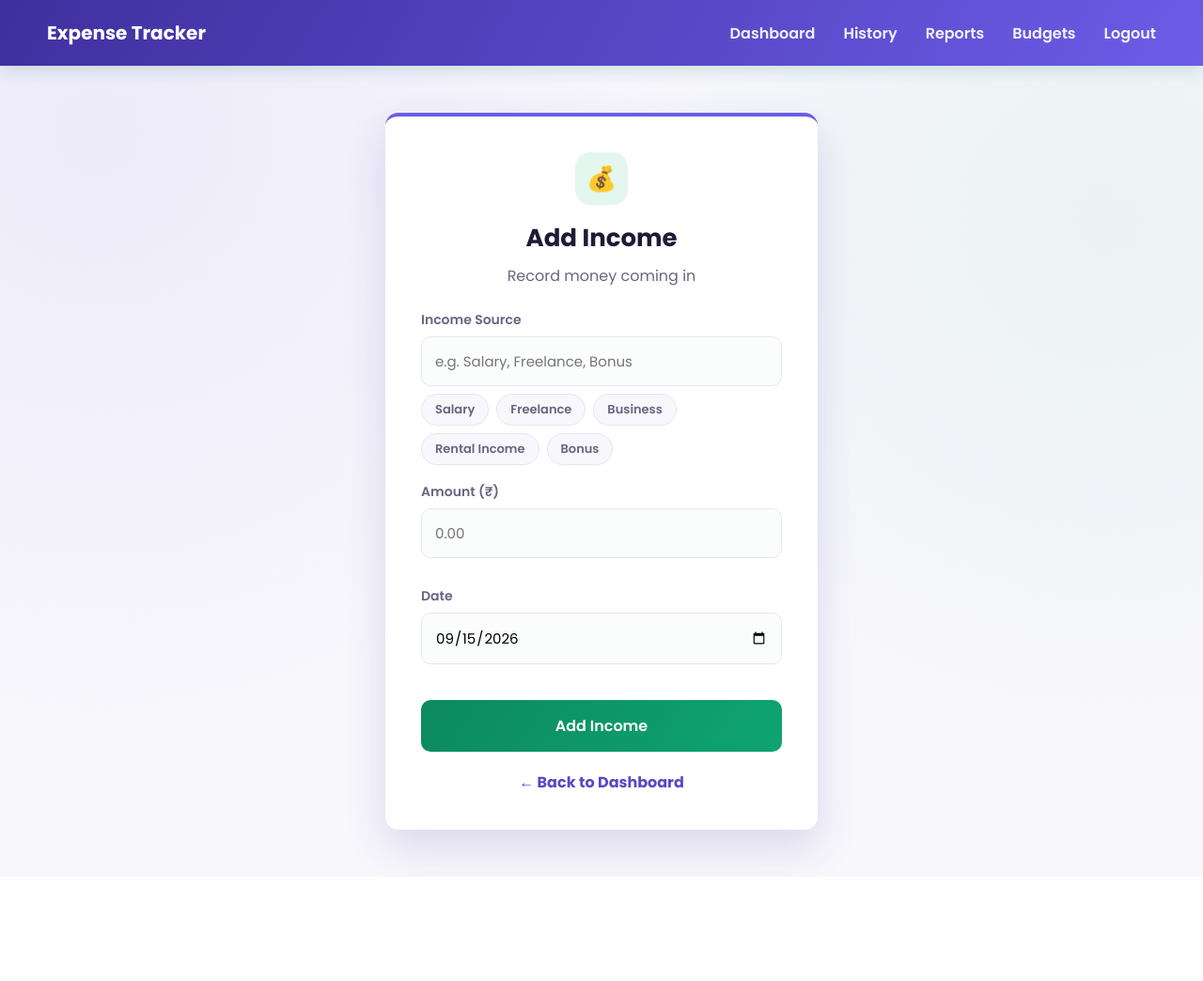
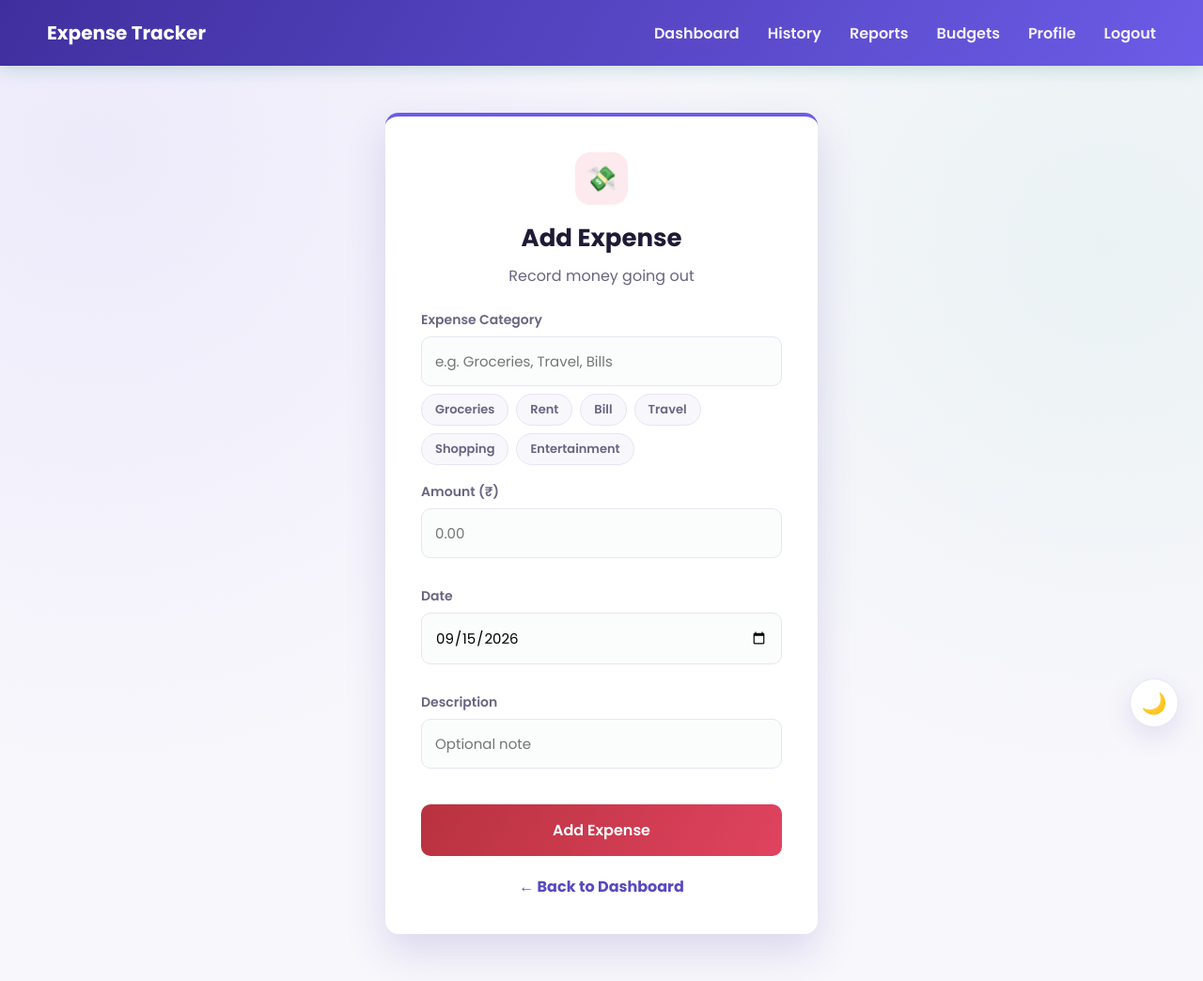
Before and after one commit to saif-ai-dev/Expense_Tracker, a Flask app: page /add_expense in a window 1280 px wide. Shown: the whole page at 94% size. Before the commit the page ends 924 px from the top, so only its background shows below. Run offline with Flask 3, Linux system fonts and the light colour scheme; a user stored in the database is signed in.

Commit message:
Complete Expense Tracker Project

```diff
--- a/app.py
+++ b/app.py
@@ -1,7 +1,9 @@
 from functools import wraps
 from datetime import date
+import csv
+import io
 
-from flask import Flask, render_template, request, redirect, url_for, flash, session
+from flask import Flask, render_template, request, redirect, url_for, flash, session, Response
 import sqlite3
 from werkzeug.security import generate_password_hash, check_password_hash
 
@@ -345,6 +347,33 @@ def delete_budget(budget_id):
     flash("Budget removed.")
     return redirect(url_for("budgets"))
 
+@app.route("/export_csv")
+@login_required
+def export_csv():
+    conn = get_db()
+    cursor = conn.cursor()
+    cursor.execute("""
+        SELECT date, type, category, description, amount
+        FROM transactions
+        WHERE user_id=?
+        ORDER BY date DESC, id DESC
+    """, (session["user_id"],))
+    rows = cursor.fetchall()
+    conn.close()
+
+    buffer = io.StringIO()
+    writer = csv.writer(buffer)
+    writer.writerow(["Date", "Type", "Category", "Description", "Amount"])
+    for r in rows:
+        writer.writerow([r["date"] or "", r["type"], r["category"], r["description"] or "", r["amount"]])
+
+    filename = f"expense_tracker_history_{date.today().isoformat()}.csv"
+
+    return Response(
+        buffer.getvalue(),
+        mimetype="text/csv",
+        headers={"Content-Disposition": f"attachment; filename={filename}"}
+    )
 
 @app.route("/transaction_history")
 @login_required
@@ -501,6 +530,75 @@ def register():
 
     return render_template("register.html")
 
+@app.route("/profile", methods=["GET", "POST"])
+@login_required
+def profile():
+    user_id = session["user_id"]
+
+    if request.method == "POST":
+        form_type = request.form.get("form_type")
+        conn = get_db()
+        cursor = conn.cursor()
+
+        if form_type == "update_info":
+            name = request.form.get("name", "").strip()
+            email = request.form.get("email", "").strip().lower()
+
+            if not name or not email:
+                flash("Name and email cannot be empty.")
+                conn.close()
+                return redirect(url_for("profile"))
+
+            try:
+                cursor.execute(
+                    "UPDATE users SET name=?, email=? WHERE id=?",
+                    (name, email, user_id)
+                )
+                conn.commit()
+                session["user_name"] = name
+                flash("Profile updated successfully!")
+            except sqlite3.IntegrityError:
+                flash("That email is already in use by another account.")
+
+            conn.close()
+            return redirect(url_for("profile"))
+
+        elif form_type == "change_password":
+            current_password = request.form.get("current_password", "")
+            new_password = request.form.get("new_password", "")
+            confirm_password = request.form.get("confirm_password", "")
+
+            user = cursor.execute(
+                "SELECT password FROM users WHERE id=?", (user_id,)
+            ).fetchone()
+
+            if not user or not check_password_hash(user["password"], current_password):
+                flash("Current password is incorrect.")
+            elif len(new_password) < 6:
+                flash("New password must be at least 6 characters.")
+            elif new_password != confirm_password:
+                flash("New passwords do not match.")
+            else:
+                cursor.execute(
+                    "UPDATE users SET password=? WHERE id=?",
+                    (generate_password_hash(new_password), user_id)
+                )
+                conn.commit()
+                flash("Password changed successfully!")
+
+            conn.close()
+            return redirect(url_for("profile"))
+
+        conn.close()
+        return redirect(url_for("profile"))
+
+    conn = get_db()
+    user = conn.execute(
+        "SELECT id, name, email FROM users WHERE id=?", (user_id,)
+    ).fetchone()
+    conn.close()
+
+    return render_template("profile.html", user=user)
 
 @app.route("/logout")
 def logout():
--- a/static/css/style.css
+++ b/static/css/style.css
@@ -1015,7 +1015,7 @@ body {
 
 .quick-actions-grid {
     display: grid;
-    grid-template-columns: repeat(4, 1fr);
+    grid-template-columns: repeat(5, 1fr);
     gap: 16px;
     margin-bottom: 44px;
 }
@@ -1066,6 +1066,10 @@ body {
 @media (max-width: 900px) {
     .stat-grid { grid-template-columns: 1fr; }
     .quick-actions-grid { grid-template-columns: repeat(2, 1fr); }
+}
+
+@media (max-width: 1000px) {
+    .quick-actions-grid {grid-template-columns: repeat(3, 1fr);}
 }
 
 /* ============================================
@@ -1274,3 +1278,114 @@ body {
     font-weight: 600;
 }
 .budget-item-foot.over-budget-text { color: var(--expense); }
+
+/* ============================================
+   CSV EXPORT BUTTON
+   ============================================ */
+.btn-csv {
+    background: var(--income);
+    color: white;
+    text-decoration: none;
+    padding: 12px 22px;
+    border-radius: 10px;
+    font-weight: 600;
+    font-size: 14px;
+    display: inline-flex;
+    align-items: center;
+    transition: background 0.2s ease, transform 0.2s ease;
+}
+.btn-csv:hover {
+    background: #0c8a5f;
+    transform: translateY(-2px);
+}
+
+/* ============================================
+   DARK MODE — theme override + toggle button
+   ============================================ */
+html[data-theme="dark"] {
+    --brand: #8b7cf6;
+    --brand-dark: #7a6ae8;
+    --brand-deep: #5849C2;
+    --ink: #EDE9F7;
+    --muted: #a79fc2;
+    --bg: #14101f;
+    --card: #1e1a2e;
+    --border: #322c48;
+    --income: #2dd4a3;
+    --income-soft: rgba(45, 212, 163, 0.14);
+    --expense: #f0667d;
+    --expense-soft: rgba(240, 102, 125, 0.14);
+    --shadow-sm: 0 4px 14px rgba(0, 0, 0, 0.3);
+    --shadow-md: 0 10px 28px rgba(0, 0, 0, 0.4);
+    --shadow-lg: 0 18px 44px rgba(0, 0, 0, 0.5);
+}
+
+html[data-theme="dark"] body {
+    background:
+        radial-gradient(circle at 8% 15%, rgba(139, 124, 246, 0.1), transparent 45%),
+        radial-gradient(circle at 92% 25%, rgba(45, 212, 163, 0.08), transparent 40%),
+        var(--bg);
+}
+
+html[data-theme="dark"] .report-card,
+html[data-theme="dark"] .chart-card,
+html[data-theme="dark"] .category-report,
+html[data-theme="dark"] .bar-chart-card {
+    background: var(--card);
+}
+
+html[data-theme="dark"] .report-table th {
+    background: var(--border);
+    color: var(--ink);
+}
+
+html[data-theme="dark"] .report-table td,
+html[data-theme="dark"] .report-table th {
+    border-bottom-color: var(--border);
+}
+
+.theme-toggle {
+    position: fixed;
+    bottom: 26px;
+    right: 26px;
+    width: 52px;
+    height: 52px;
+    border-radius: 50%;
+    background: var(--card);
+    border: 1.5px solid var(--border);
+    box-shadow: var(--shadow-md);
+    display: flex;
+    align-items: center;
+    justify-content: center;
+    font-size: 22px;
+    cursor: pointer;
+    z-index: 999;
+    transition: transform 0.2s ease, box-shadow 0.2s ease;
+}
+
+.theme-toggle:hover {
+    transform: scale(1.08) rotate(-8deg);
+    box-shadow: var(--shadow-lg);
+}
+
+@media (max-width: 640px) {
+    .theme-toggle {
+        bottom: 18px;
+        right: 18px;
+        width: 46px;
+        height: 46px;
+        font-size: 19px;
+    }
+}
+
+/* ============================================
+   PROFILE PAGE — stacked cards
+   ============================================ */
+.profile-page {
+    flex-direction: column;
+    align-items: center;
+    gap: 24px;
+}
+.profile-page .expense-container {
+    margin: 0;
+}
--- a/static/js/script.js
+++ b/static/js/script.js
@@ -1,3 +1,13 @@
+// Apply saved dark-mode preference as early as possible (before DOMContentLoaded)
+// to avoid a flash of the light theme on page load.
+(function () {
+    var saved = localStorage.getItem('theme');
+    if (saved === 'dark') {
+        document.documentElement.setAttribute('data-theme', 'dark');
+    }
+})();
+
+// Auto-dismiss flash messages after a few seconds
 document.addEventListener('DOMContentLoaded', function () {
     document.querySelectorAll('.flash-msg').forEach(function (el) {
         setTimeout(function () {
@@ -8,6 +18,7 @@ document.addEventListener('DOMContentLoaded', function () {
         }, 3500);
     });
 
+    // Mark the current page's nav link as active
     var here = window.location.pathname;
     document.querySelectorAll('nav a, .nav-links a').forEach(function (link) {
         if (link.getAttribute('href') === here) {
@@ -15,6 +26,7 @@ document.addEventListener('DOMContentLoaded', function () {
         }
     });
 
+    // One orchestrated count-up moment for dashboard/report figures
     document.querySelectorAll('[data-count]').forEach(function (el) {
         var target = parseFloat(el.getAttribute('data-count')) || 0;
         var duration = 650;
@@ -31,6 +43,7 @@ document.addEventListener('DOMContentLoaded', function () {
         requestAnimationFrame(tick);
     });
 
+    // Category / source quick-select chips (Add Income / Add Expense pages)
     document.querySelectorAll('.chip').forEach(function (chip) {
         chip.addEventListener('click', function () {
             var targetId = chip.getAttribute('data-target');
@@ -45,4 +58,30 @@ document.addEventListener('DOMContentLoaded', function () {
             chip.classList.add('chip-active');
         });
     });
+
+    // Dark mode toggle — floating button, appended to every page
+    var toggle = document.createElement('button');
+    toggle.className = 'theme-toggle';
+    toggle.setAttribute('aria-label', 'Toggle dark mode');
+    toggle.type = 'button';
+
+    function setIcon() {
+        var isDark = document.documentElement.getAttribute('data-theme') === 'dark';
+        toggle.textContent = isDark ? '☀️' : '🌙';
+    }
+    setIcon();
+
+    toggle.addEventListener('click', function () {
+        var isDark = document.documentElement.getAttribute('data-theme') === 'dark';
+        if (isDark) {
+            document.documentElement.removeAttribute('data-theme');
+            localStorage.setItem('theme', 'light');
+        } else {
+            document.documentElement.setAttribute('data-theme', 'dark');
+            localStorage.setItem('theme', 'dark');
+        }
+        setIcon();
+    });
+
+    document.body.appendChild(toggle);
 });
--- a/templates/add_expense.html
+++ b/templates/add_expense.html
@@ -1,14 +1,11 @@
 <!DOCTYPE html>
 <html lang="en">
-
 <head>
     <meta charset="UTF-8">
     <meta name="viewport" content="width=device-width, initial-scale=1.0">
-    <title>Add Income - Expense Tracker</title>
-
+    <title>Add Expense</title>
     <link rel="stylesheet" href="{{ url_for('static', filename='css/style.css') }}">
 </head>
-
 <body>
 
     <nav>
@@ -18,6 +15,7 @@
             <li><a href="{{ url_for('transaction_history') }}">History</a></li>
             <li><a href="{{ url_for('reports') }}">Reports</a></li>
             <li><a href="{{ url_for('budgets') }}">Budgets</a></li>
+            <li><a href="{{ url_for('profile') }}">Profile</a></li>
             <li><a href="{{ url_for('logout') }}">Logout</a></li>
         </ul>
     </nav>
@@ -30,50 +28,41 @@
 
     <div class="form-page">
 
-        <div class="expense-container income-mode">
+        <div class="expense-container expense-mode">
 
-            <div class="form-icon-header">💰</div>
+            <div class="form-icon-header">💸</div>
 
-            <h1>Add Income</h1>
-            <p class="form-subtext">Record money coming in</p>
+            <h1>Add Expense</h1>
+            <p class="form-subtext">Record money going out</p>
 
-            <form method="POST">
+            <form action="{{ url_for('add_expense') }}" method="POST">
 
-                <label>Income Source</label>
-                <input type="text"
-                       id="source"
-                       name="source"
-                       placeholder="e.g. Salary, Freelance, Bonus"
-                       required>
+                <label>Expense Category</label>
+                <input type="text" id="category" name="category" placeholder="e.g. Groceries, Travel, Bills" required>
 
                 <div class="chip-row">
-                    <span class="chip" data-target="source">Salary</span>
-                    <span class="chip" data-target="source">Freelance</span>
-                    <span class="chip" data-target="source">Business</span>
-                    <span class="chip" data-target="source">Rental Income</span>
-                    <span class="chip" data-target="source">Bonus</span>
+                    <span class="chip" data-target="category">Groceries</span>
+                    <span class="chip" data-target="category">Rent</span>
+                    <span class="chip" data-target="category">Bill</span>
+                    <span class="chip" data-target="category">Travel</span>
+                    <span class="chip" data-target="category">Shopping</span>
+                    <span class="chip" data-target="category">Entertainment</span>
                 </div>
 
                 <label>Amount (₹)</label>
-                <input type="number"
-                       name="amount"
-                       min="0.01"
-                       step="0.01"
-                       placeholder="0.00"
-                       required>
+                <input type="number" name="amount" min="0.01" step="0.01" placeholder="0.00" required>
 
                 <label>Date</label>
                 <input type="date" name="date" value="{{ today }}" required>
 
-                <button type="submit" class="primary-btn">
-                    Add Income
-                </button>
+                <label>Description</label>
+                <input type="text" name="description" placeholder="Optional note">
+
+                <button type="submit" class="primary-btn">Add Expense</button>
 
             </form>
 
-            <a href="/dashboard" class="back-btn">
-                ← Back to Dashboard
-            </a>
+            <a href="/dashboard" class="back-btn">← Back to Dashboard</a>
 
         </div>
 
@@ -81,5 +70,4 @@
 
     <script src="{{ url_for('static', filename='js/script.js') }}"></script>
 </body>
-
 </html>
--- a/templates/add_income.html
+++ b/templates/add_income.html
@@ -18,6 +18,7 @@
             <li><a href="{{ url_for('transaction_history') }}">History</a></li>
             <li><a href="{{ url_for('reports') }}">Reports</a></li>
             <li><a href="{{ url_for('budgets') }}">Budgets</a></li>
+            <li><a href="{{ url_for('profile') }}">Profile</a></li>
             <li><a href="{{ url_for('logout') }}">Logout</a></li>
         </ul>
     </nav>
--- a/templates/budgets.html
+++ b/templates/budgets.html
@@ -15,6 +15,7 @@
         <li><a href="{{ url_for('transaction_history') }}">History</a></li>
         <li><a href="{{ url_for('reports') }}">Reports</a></li>
         <li><a href="{{ url_for('budgets') }}" class="active">Budgets</a></li>
+        <li><a href="{{ url_for('profile') }}">Profile</a></li>
         <li><a href="{{ url_for('logout') }}">Logout</a></li>
     </ul>
 </nav>
--- a/templates/dashboard.html
+++ b/templates/dashboard.html
@@ -19,6 +19,7 @@
             <li><a href="{{ url_for('transaction_history') }}">History</a></li>
             <li><a href="{{ url_for('reports') }}">Reports</a></li>
             <li><a href="{{ url_for('budgets') }}">Budgets</a></li>
+            <li><a href="{{ url_for('profile') }}">Profile</a></li>
             <li><a href="{{ url_for('logout') }}">Logout</a></li>
         </ul>
     </nav>
--- a/templates/edit_transaction.html
+++ b/templates/edit_transaction.html
@@ -18,6 +18,7 @@
         <li><a href="{{ url_for('transaction_history') }}">History</a></li>
         <li><a href="{{ url_for('reports') }}">Reports</a></li>
         <li><a href="{{ url_for('budgets') }}">Budgets</a></li>
+        <li><a href="{{ url_for('profile') }}">Profile</a></li>
         <li><a href="{{ url_for('logout') }}">Logout</a></li>
     </ul>
 </nav>
--- a/templates/reports.html
+++ b/templates/reports.html
@@ -177,6 +177,7 @@
             <a href="{{ url_for('transaction_history') }}">Transactions</a>
             <a href="{{ url_for('reports') }}" class="active">Reports</a>
             <a href="{{ url_for('budgets') }}">Budgets</a>
+            <a href="{{ url_for('profile') }}">Profile</a>
             <a href="{{ url_for('logout') }}">Logout</a>
         </div>
     </nav>
--- a/templates/transaction_history.html
+++ b/templates/transaction_history.html
@@ -19,6 +19,7 @@
         <li><a href="{{ url_for('transaction_history') }}" class="active">History</a></li>
         <li><a href="{{ url_for('reports') }}">Reports</a></li>
         <li><a href="{{ url_for('budgets') }}">Budgets</a></li>
+        <li><a href="{{ url_for('profile') }}">Profile</a></li>
         <li><a href="{{ url_for('logout') }}">Logout</a></li>
     </ul>
 </nav>
@@ -60,6 +61,10 @@
 
         <a href="{{ url_for('transaction_history') }}" class="reset-btn">
             Reset
+        </a>
+
+        <a href="{{ url_for('export_csv') }}" class="btn-csv">
+            📥 Download CSV
         </a>
 
     </form>
```
Also changed, not shown: templates/profile.html (added, +82 -0 lines), Expense_Tracker.db.
